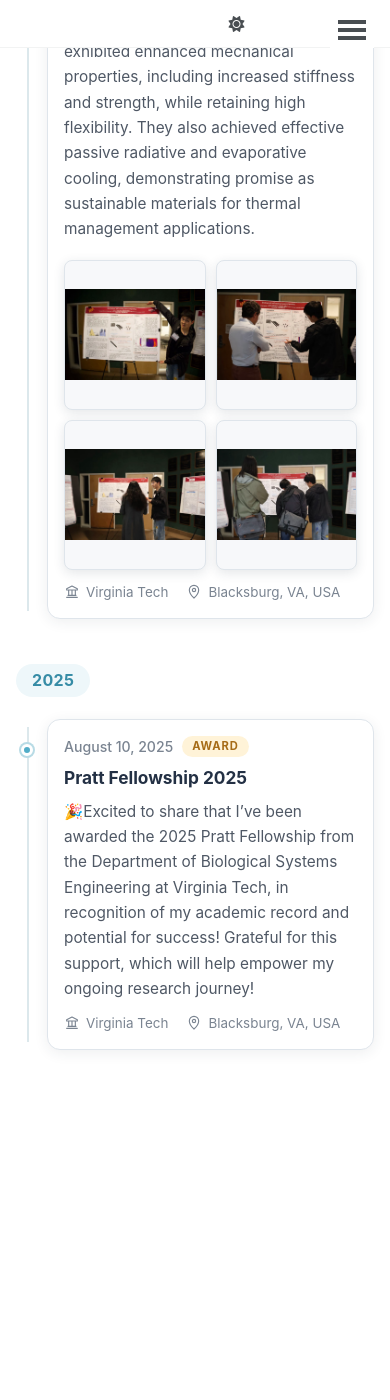
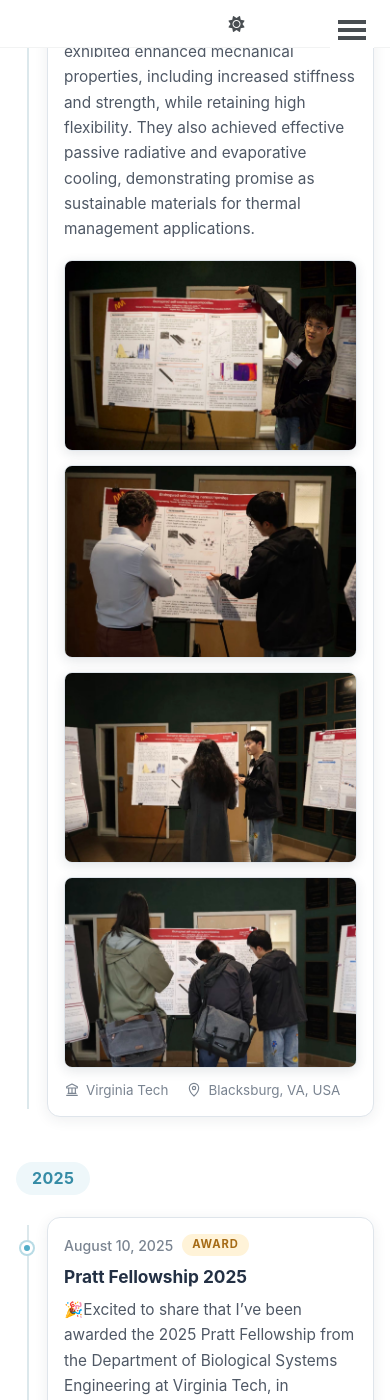
Before and after one commit to yuliu0322/yuliu0322.github.io, a Jekyll site: the page built from _pages/talks.html, in a window 390 px wide and 1400 px high, scrolled down 1895 px. Built offline with Jekyll 4.4.1, drawn with Linux system fonts in a browser that asks for light colours; a script bundle is joined from its source files by our own code; library files that are not in the unit come from our copies; before the commit the page ends 2990 px from its top, so only the background shows below that.

Commit message:
Update talks.html

```diff
--- a/_pages/talks.html
+++ b/_pages/talks.html
@@ -262,43 +262,55 @@ author_profile: true
 
 .news-gallery {
   display: grid;
-  grid-template-columns: repeat(auto-fit, minmax(180px, 260px));
-  justify-content: center;
+  grid-template-columns: repeat(auto-fit, minmax(220px, 1fr));
+  align-items: start;
   gap: 14px;
-  margin: 18px 0 4px;
+  margin: 18px auto 4px;
 }
 
 .news-content .news-gallery img {
+  display: block;
   width: 100% !important;
-  max-width: 260px !important;
-  height: 190px !important;
+  max-width: none !important;
+  height: auto !important;
   max-height: none !important;
   margin: 0 !important;
-  object-fit: contain;
-  background: #f7f8fa;
+  border: 1px solid var(--news-border);
+  border-radius: 8px;
+  background: transparent;
+  object-fit: initial;
 }
 
-@media (max-width: 600px) {
-  .news-gallery {
+/* Two-image layout */
+
+.news-gallery:has(img:nth-child(2):last-child) {
+  grid-template-columns: repeat(2, minmax(0, 390px));
+  justify-content: center;
+}
+
+/* Three or more images */
+
+.news-gallery:has(img:nth-child(3)) {
+  grid-template-columns: repeat(3, minmax(0, 1fr));
+}
+
+/* Tablet */
+
+@media (max-width: 900px) {
+  .news-gallery,
+  .news-gallery:has(img:nth-child(2):last-child),
+  .news-gallery:has(img:nth-child(3)) {
     grid-template-columns: repeat(2, minmax(0, 1fr));
-    gap: 10px;
-  }
-
-  .news-content .news-gallery img {
-    width: 100% !important;
-    max-width: none !important;
-    height: 150px !important;
   }
 }
 
-@media (max-width: 380px) {
-  .news-gallery {
+/* Mobile */
+
+@media (max-width: 560px) {
+  .news-gallery,
+  .news-gallery:has(img:nth-child(2):last-child),
+  .news-gallery:has(img:nth-child(3)) {
     grid-template-columns: 1fr;
-  }
-
-  .news-content .news-gallery img {
-    height: auto !important;
-    max-height: 220px !important;
   }
 }
 
```
